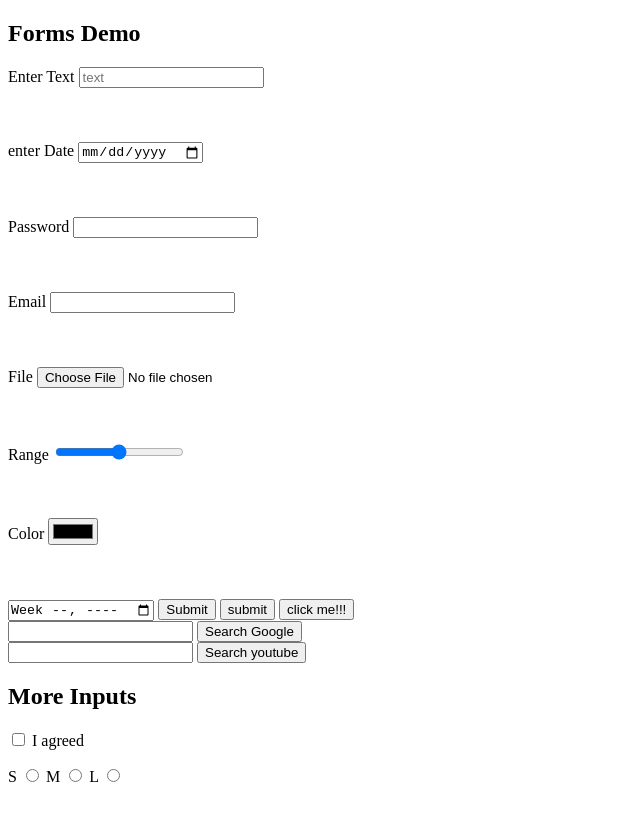
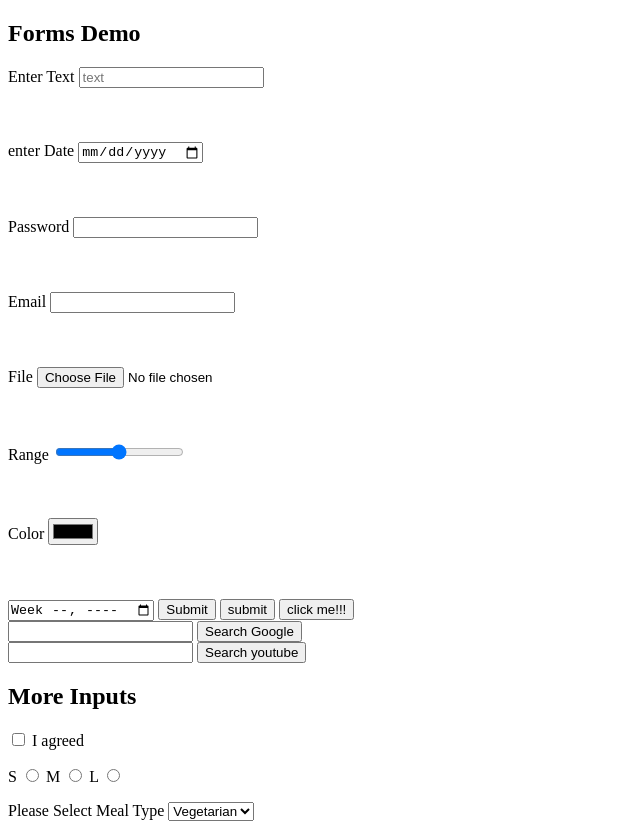
Before and after one commit to ADGWarnasooriya/Web-Udemy-HTML, a plain HTML site: page form.html in a window 1280 px wide. Shown: the whole page, without its empty margins (0-640 px from the left). Before the commit the page ends 802 px from the top, so only its background shows below. Drawn offline with Linux system fonts and the light colour scheme.

Commit message:
<select>

```diff
--- a/form.html
+++ b/form.html
@@ -64,6 +64,17 @@
         <input type="radio" name="size" id="L" value="L">
     </p>
 
+    <p>
+        <label for="meal">Please Select Meal Type
+        <select name="meal" id="meal">
+        <option value="Veg" >Vegetarian</option>
+        <option value="Egg" >Egg</option>
+        <option value="Fish" >Fish</option>
+        <option value="Chicken" >Chicken</option>
+    </select>
+    </label>
+    </p>
+
 
 </body>
 </html>
```
